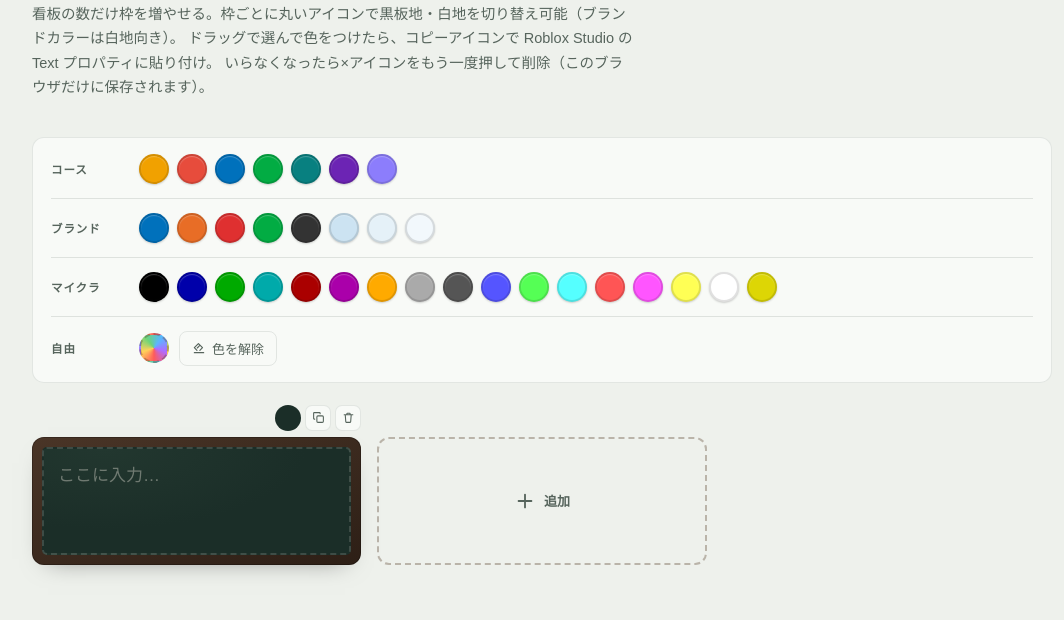
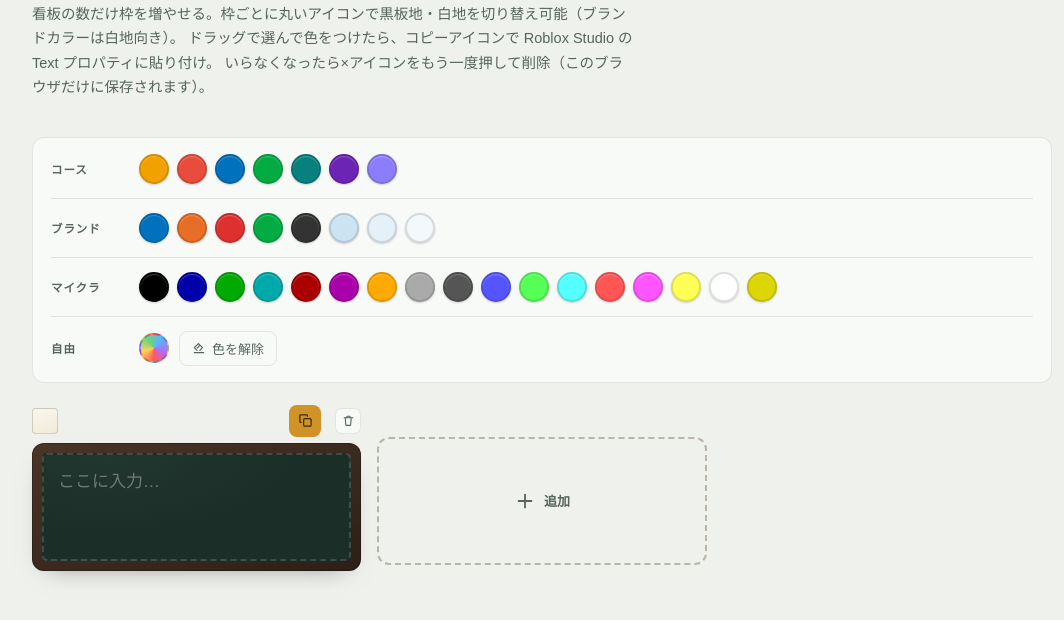
Before and after one commit to Miya-sakana/Roblox-Dev-Signboard-Maker, a plain HTML site: page index.html in a window 1280 px wide. Shown: the part 128-748 px from the top of the page, without its empty margins (98-1162 px from the left). Drawn offline with Linux system fonts and the light colour scheme; a web font is replaced by a local one.

Commit message:
Add files via upload

```diff
--- a/index.html
+++ b/index.html
@@ -267,9 +267,8 @@
   .slot-toolbar {
     display: flex;
     align-items: center;
-    justify-content: flex-end;
     gap: 4px;
-    min-height: 26px;
+    min-height: 32px;
   }
 
   .slot-btn {
@@ -284,6 +283,7 @@
     color: var(--ink-soft);
     cursor: pointer;
     padding: 0;
+    flex-shrink: 0;
     transition: background 0.12s ease, color 0.12s ease, border-color 0.12s ease;
   }
   .slot-btn:hover { color: var(--ink); border-color: var(--frame-soft); }
@@ -296,13 +296,32 @@
   }
   .slot-btn.confirm:hover { color: #fff; }
 
+  /* the bg toggle previews the surface it switches TO (a whiteboard icon
+     while on blackboard, and vice versa), and reads as a tiny board — not
+     a color swatch — so it isn't mistaken for a palette color */
   .slot-bg {
-    border-radius: 50%;
-    background: var(--board-bg);
+    border-radius: 4px;
+    background: linear-gradient(160deg, #faf6ee 0%, #f1ead9 100%);
+    border-color: rgba(42,36,32,0.18);
   }
   .slot.mode-white .slot-bg {
-    background: #f4efe3;
+    background: radial-gradient(120% 140% at 20% 0%, var(--board-bg-2) 0%, var(--board-bg) 55%);
+    border-color: rgba(242,237,226,0.22);
   }
+
+  .slot-toolbar-spacer { flex: 1; }
+
+  .slot-copy {
+    width: 32px;
+    height: 32px;
+    border-radius: 8px;
+    background: var(--chalk-yellow);
+    color: var(--chalk-yellow-ink);
+    border-color: transparent;
+    margin-right: 10px;
+  }
+  .slot-copy:hover { color: var(--chalk-yellow-ink); filter: brightness(1.06); }
+  .slot-copy svg { width: 15px; height: 15px; }
 
   .slot-frame {
     background: linear-gradient(160deg, var(--board-frame) 0%, var(--board-frame-dark) 100%);
@@ -739,9 +758,13 @@
     bgBtn.title = '下地を切り替え（黒板地／白地）';
     toolbar.appendChild(bgBtn);
 
+    var spacer = document.createElement('div');
+    spacer.className = 'slot-toolbar-spacer';
+    toolbar.appendChild(spacer);
+
     var copyBtn = document.createElement('button');
     copyBtn.type = 'button';
-    copyBtn.className = 'slot-btn';
+    copyBtn.className = 'slot-btn slot-copy';
     copyBtn.title = 'コピー';
     copyBtn.innerHTML = '<svg viewBox="0 0 24 24" fill="none" stroke="currentColor" stroke-width="2" stroke-linecap="round" stroke-linejoin="round"><rect x="9" y="9" width="12" height="12" rx="2"/><path d="M5 15H4a1 1 0 0 1-1-1V4a1 1 0 0 1 1-1h10a1 1 0 0 1 1 1v1"/></svg>';
     toolbar.appendChild(copyBtn);
```
